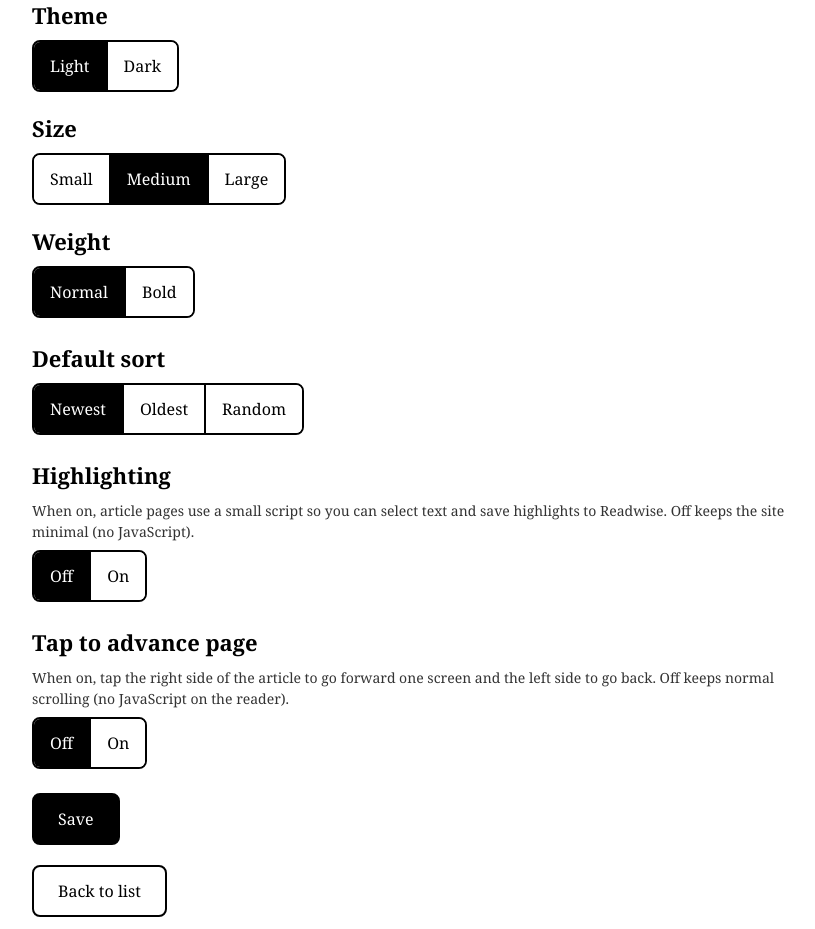
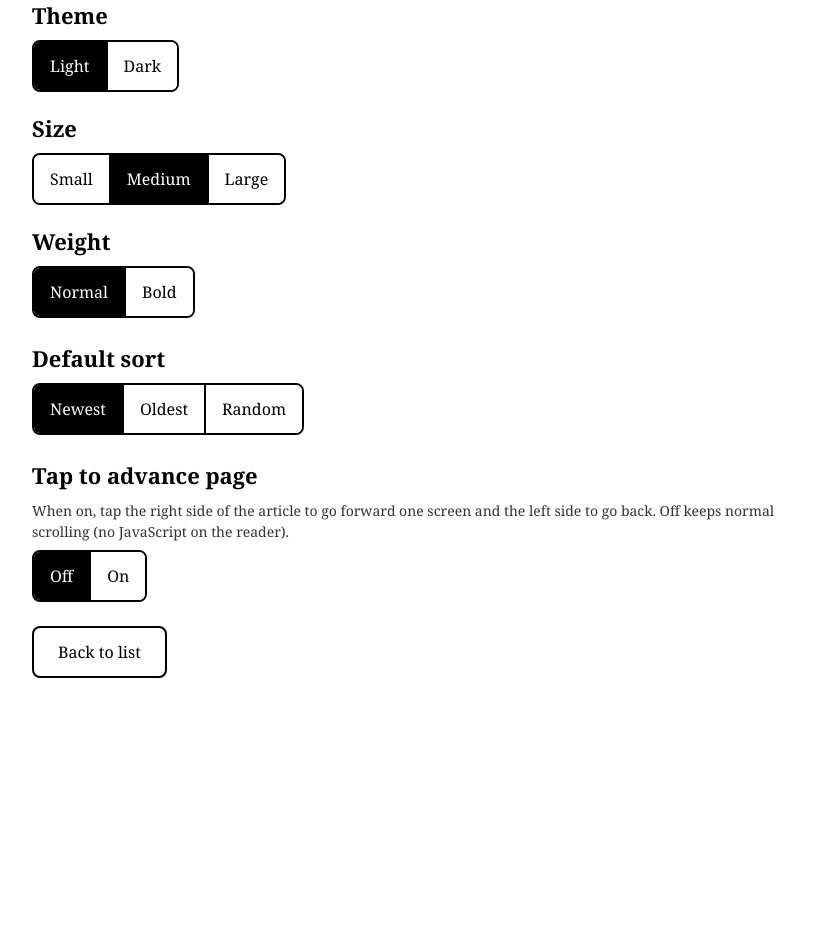
Before and after one commit to ntwkrgr/readwise-reader-personal-site, a Flask app: page /settings in a window 1280 px wide. Shown: the part 62-991 px from the top of the page, without its empty margins (220-1035 px from the left). After the commit the page ends 740 px from the top, so only its background shows below. Run offline with Flask 3, Linux system fonts and the light colour scheme.

Commit message:
remove broken highlighting and auto-save settings on change
This removes the non-working highlight flow from settings, reader UI, and backend route handling, and makes settings persist immediately when toggles change.

```diff
--- a/app.py
+++ b/app.py
@@ -6,7 +6,7 @@ from typing import Any
 
 from bs4 import BeautifulSoup
 from dotenv import load_dotenv
-from flask import Flask, flash, jsonify, make_response, redirect, render_template, request, url_for
+from flask import Flask, flash, make_response, redirect, render_template, request, url_for
 
 import requests as http_requests
 
@@ -166,13 +166,11 @@ def sanitize_html(html_content: str) -> str:
 TEXT_SIZE_COOKIE = "readwise_text_size"
 TEXT_WEIGHT_COOKIE = "readwise_text_weight"
 THEME_COOKIE = "readwise_theme"
-HIGHLIGHTING_COOKIE = "readwise_highlighting"
 TAP_ADVANCE_COOKIE = "readwise_tap_advance"
 SORT_COOKIE = "readwise_sort"
 VALID_TEXT_SIZES = {"small", "medium", "large"}
 VALID_TEXT_WEIGHTS = {"normal", "bold"}
 VALID_THEMES = {"light", "dark"}
-VALID_HIGHLIGHTING = {"on", "off"}
 VALID_TAP_ADVANCE = {"on", "off"}
 
 READWISE_V2_HIGHLIGHTS = "https://readwise.io/api/v2/highlights/"
@@ -183,7 +181,6 @@ def inject_display_prefs():
     size = request.cookies.get(TEXT_SIZE_COOKIE, "medium")
     weight = request.cookies.get(TEXT_WEIGHT_COOKIE, "normal")
     theme = request.cookies.get(THEME_COOKIE, "light")
-    highlighting = request.cookies.get(HIGHLIGHTING_COOKIE, "off")
     tap_advance = request.cookies.get(TAP_ADVANCE_COOKIE, "off")
     default_sort = request.cookies.get(SORT_COOKIE, "newest")
     if size not in VALID_TEXT_SIZES:
@@ -192,8 +189,6 @@ def inject_display_prefs():
         weight = "normal"
     if theme not in VALID_THEMES:
         theme = "light"
-    if highlighting not in VALID_HIGHLIGHTING:
-        highlighting = "off"
     if tap_advance not in VALID_TAP_ADVANCE:
         tap_advance = "off"
     if default_sort not in VALID_SORTS:
@@ -202,7 +197,6 @@ def inject_display_prefs():
         "text_size": size,
         "text_weight": weight,
         "theme": theme,
-        "highlighting_enabled": highlighting == "on",
         "tap_advance_enabled": tap_advance == "on",
         "default_sort": default_sort,
     }
@@ -330,26 +324,6 @@ def add_note(doc_id: str):
     return render_template("note.html", article=article)
 
 
-@app.route("/save-highlight", methods=["POST"])
-def save_highlight():
-    if not request.is_json:
-        return jsonify({"error": "JSON required"}), 400
-    data = request.get_json() or {}
-    doc_id = data.get("doc_id")
-    text = (data.get("text") or "").strip()
-    if not doc_id or not text:
-        return jsonify({"error": "doc_id and text required"}), 400
-    try:
-        article = fetch_article(doc_id)
-    except ReadwiseAPIError as e:
-        return jsonify({"error": str(e)}), 502
-    try:
-        save_highlight_to_readwise(article, text, note=data.get("note", ""))
-    except ReadwiseAPIError as e:
-        return jsonify({"error": str(e)}), 502
-    return jsonify({"ok": True})
-
-
 @app.route("/archive/<doc_id>", methods=["POST"])
 def do_archive(doc_id: str):
     try:
@@ -367,7 +341,6 @@ def settings():
         size = request.form.get("text_size", "medium")
         weight = request.form.get("text_weight", "normal")
         theme = request.form.get("theme", "light")
-        highlighting = request.form.get("highlighting", "off")
         tap_advance = request.form.get("tap_advance", "off")
         default_sort = request.form.get("default_sort", "newest")
         if size not in VALID_TEXT_SIZES:
@@ -376,8 +349,6 @@ def settings():
             weight = "normal"
         if theme not in VALID_THEMES:
             theme = "light"
-        if highlighting not in VALID_HIGHLIGHTING:
-            highlighting = "off"
         if tap_advance not in VALID_TAP_ADVANCE:
             tap_advance = "off"
         if default_sort not in VALID_SORTS:
@@ -386,7 +357,6 @@ def settings():
         resp.set_cookie(TEXT_SIZE_COOKIE, size, max_age=31536000)
         resp.set_cookie(TEXT_WEIGHT_COOKIE, weight, max_age=31536000)
         resp.set_cookie(THEME_COOKIE, theme, max_age=31536000)
-        resp.set_cookie(HIGHLIGHTING_COOKIE, highlighting, max_age=31536000)
         resp.set_cookie(TAP_ADVANCE_COOKIE, tap_advance, max_age=31536000)
         resp.set_cookie(SORT_COOKIE, default_sort, max_age=31536000)
         return resp
--- a/templates/settings.html
+++ b/templates/settings.html
@@ -5,7 +5,7 @@
 {% block content %}
 <h1 style="font-size: 22px; margin-bottom: 16px;">Text settings</h1>
 
-<form method="post" action="/settings">
+<form method="post" action="/settings" id="settings-form">
     <div style="margin-bottom: 20px;">
         <p style="font-weight: bold; margin-bottom: 8px;">Theme</p>
         <div class="settings-group">
@@ -47,16 +47,6 @@
         </div>
     </div>
     <div style="margin-bottom: 24px;">
-        <p style="font-weight: bold; margin-bottom: 8px;">Highlighting</p>
-        <p style="font-size: 14px; color: #333; margin-bottom: 8px;">When on, article pages use a small script so you can select text and save highlights to Readwise. Off keeps the site minimal (no JavaScript).</p>
-        <div class="settings-group">
-            <input type="radio" class="settings-radio" id="opt-hl-off" name="highlighting" value="off" {{ 'checked' if not highlighting_enabled else '' }}>
-            <label for="opt-hl-off" class="settings-option">Off</label>
-            <input type="radio" class="settings-radio" id="opt-hl-on" name="highlighting" value="on" {{ 'checked' if highlighting_enabled else '' }}>
-            <label for="opt-hl-on" class="settings-option">On</label>
-        </div>
-    </div>
-    <div style="margin-bottom: 24px;">
         <p style="font-weight: bold; margin-bottom: 8px;">Tap to advance page</p>
         <p style="font-size: 14px; color: #333; margin-bottom: 8px;">When on, tap the right side of the article to go forward one screen and the left side to go back. Off keeps normal scrolling (no JavaScript on the reader).</p>
         <div class="settings-group">
@@ -66,10 +56,21 @@
             <label for="opt-tap-on" class="settings-option">On</label>
         </div>
     </div>
-    <button type="submit" class="btn btn-dark">Save</button>
+    <noscript>
+        <button type="submit" class="btn btn-dark">Save</button>
+    </noscript>
 </form>
-
 <p style="margin-top: 20px;">
     <a href="/" class="btn">Back to list</a>
 </p>
+<script>
+(function() {
+    var form = document.getElementById('settings-form');
+    if (!form) return;
+
+    form.addEventListener('change', function() {
+        form.submit();
+    });
+})();
+</script>
 {% endblock %}
```
Also changed, not shown: templates/read.html (+2 -69 lines), README.md.
